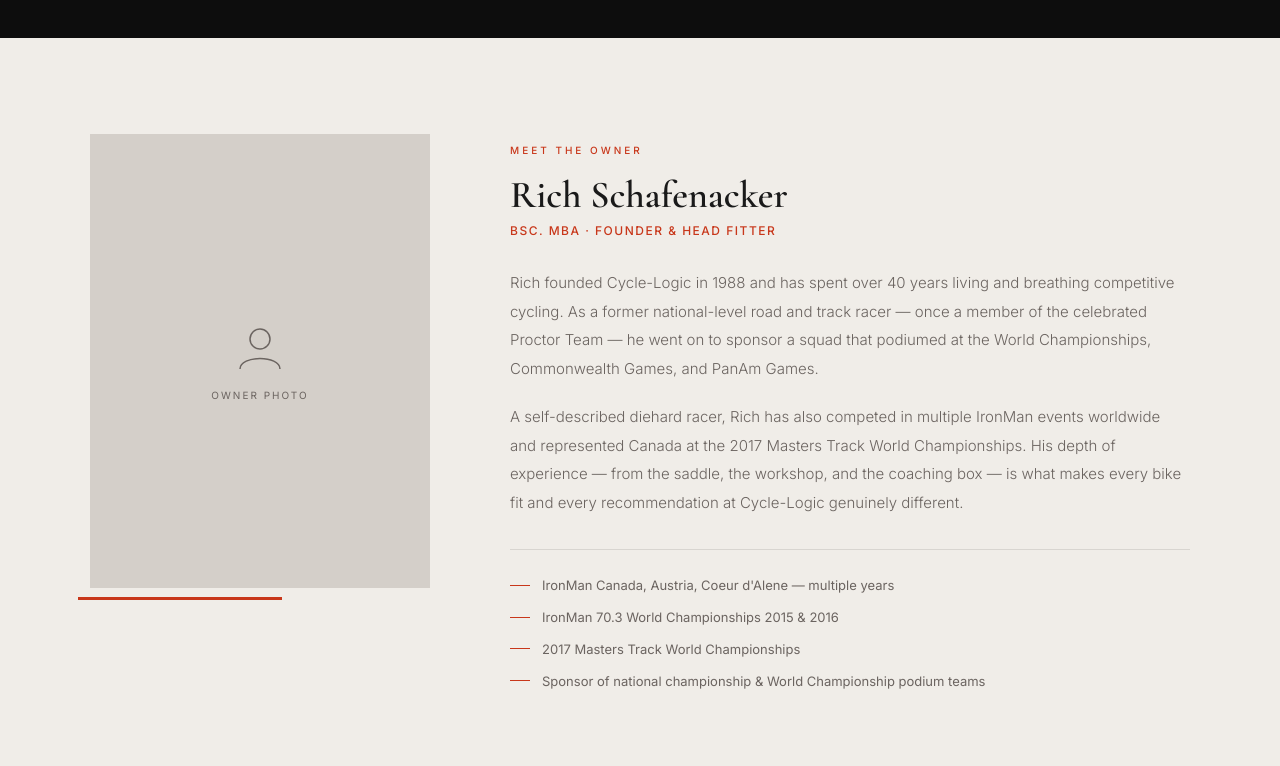
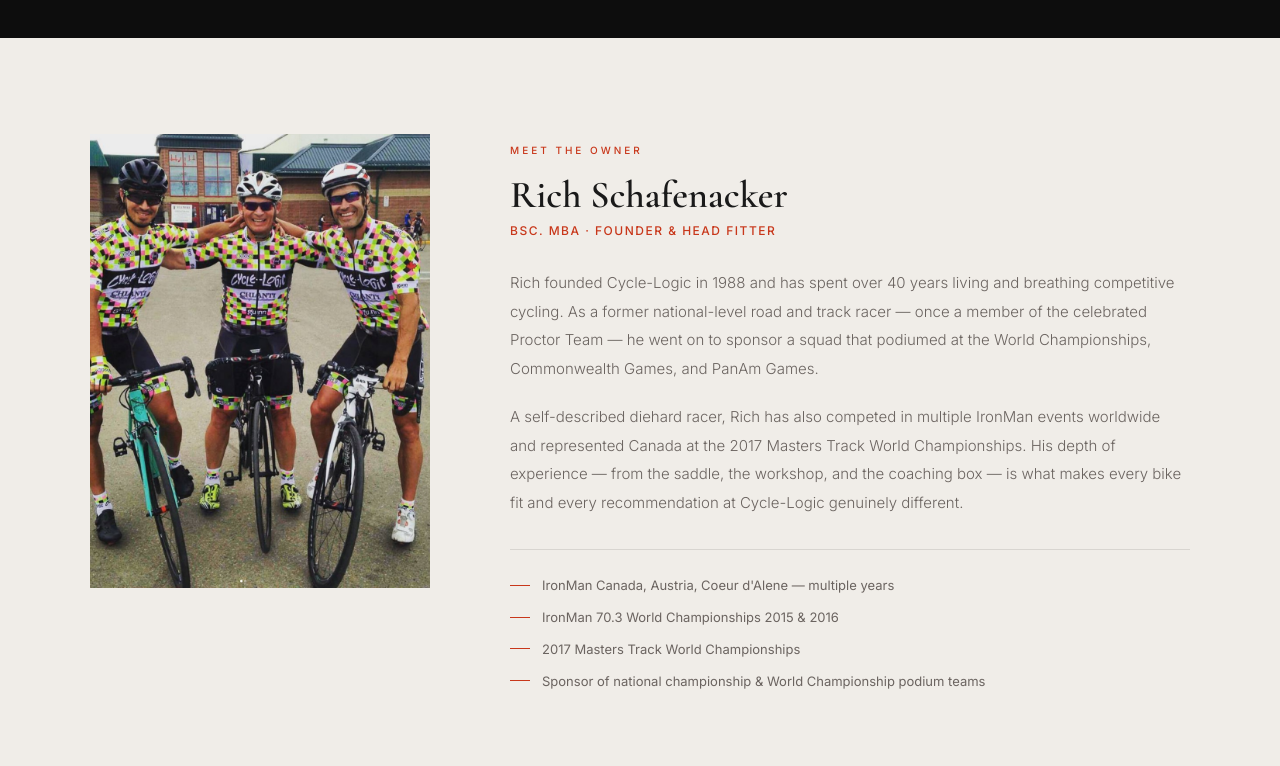
Before and after one commit to hajjar007/cycle-logic, a plain HTML site: page index.html in a window 1280 px wide. Shown: the part 3520-4286 px from the top of the page. Drawn offline with nearby package versions, Linux system fonts and the light colour scheme.

Commit message:
Replace owner placeholder with actual owner image

```diff
--- a/index.html
+++ b/index.html
@@ -750,13 +750,7 @@
   <!-- OWNER -->
   <section class="owner" id="owner">
     <div class="owner-grid">
-      <div class="owner-img-placeholder">
-        <svg width="60" height="60" viewBox="0 0 60 60" fill="none">
-          <circle cx="30" cy="22" r="10" stroke="#6b6460" stroke-width="1.5"/>
-          <path d="M10 52 C10 38 50 38 50 52" stroke="#6b6460" stroke-width="1.5" fill="none"/>
-        </svg>
-        <span>Owner photo</span>
-      </div>
+      <img src="images/images_owner.jpg" alt="Rich Schafenacker, Owner" style="width:100%;aspect-ratio:3/4;object-fit:cover;display:block;position:relative;z-index:1;" />
       <div class="owner-content">
         <p class="section-label">Meet the Owner</p>
         <h2 class="owner-name">Rich Schafenacker</h2>
```
